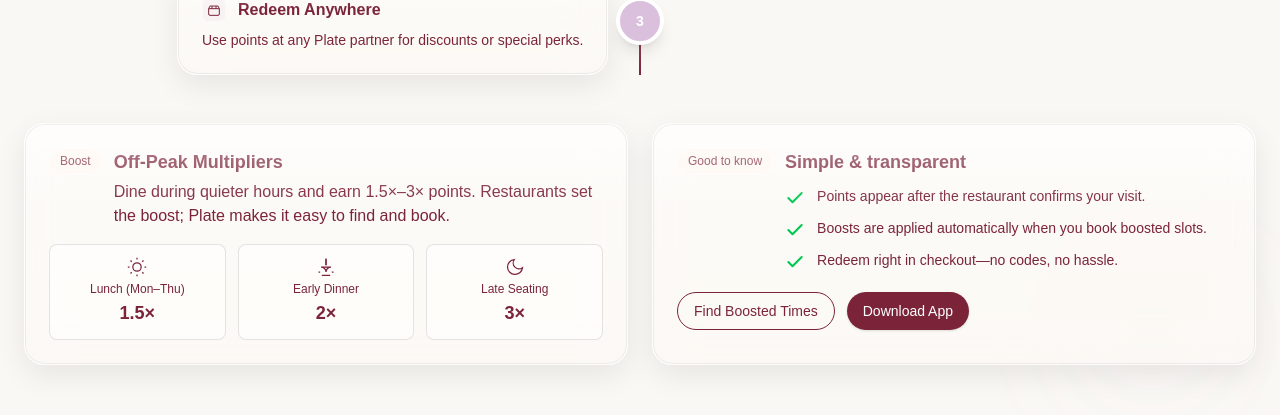
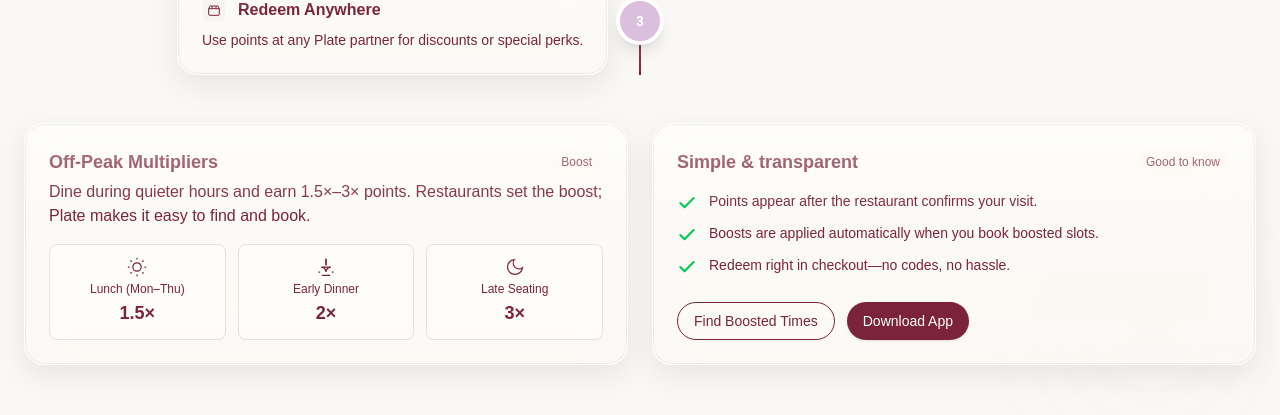
Before and after one commit to qwerty-development/plate-landing-page, a Next.js app: page / in a window 1280 px wide. Shown: the part 1340-1755 px from the top of the page. Built offline with nearby package versions, Linux system fonts and the light colour scheme.

Commit message:
Refactor HowPoints component to improve layout and content presentation. Updated card structures for better alignment and readability, ensuring a more cohesive user experience.

```diff
--- a/app/components/HowPoints.tsx
+++ b/app/components/HowPoints.tsx
@@ -74,16 +74,14 @@
         <div className="mt-12 grid lg:grid-cols-2 gap-6">
           {/* Off-Peak Multipliers Card */}
           <article className="glass p-6 reveal">
-            <div className="flex items-start gap-3">
+            <div className="flex items-center justify-between">
+              <h3 className="text-lg font-semibold">Off-Peak Multipliers</h3>
               <Badge>Boost</Badge>
-              <div className="min-w-0">
-                <h3 className="text-lg font-semibold">Off-Peak Multipliers</h3>
+            </div>
             <p className="mt-1 text-muted-foreground">
-                  Dine during quieter hours and earn 1.5×–3× points. Restaurants
-                  set the boost; Plate makes it easy to find and book.
+              Dine during quieter hours and earn 1.5×–3× points. Restaurants set
+              the boost; Plate makes it easy to find and book.
             </p>
-              </div>
-            </div>
             <div className="mt-4 grid sm:grid-cols-3 gap-3 text-center">
               <div className="rounded-lg bg-white/50 border border-black/10 p-3 flex flex-col items-center justify-center">
                 <SunIcon />
@@ -117,13 +115,13 @@
 
           {/* Simple & Transparent Card */}
           <article
-            className="glass p-6 reveal"
+            className="glass p-6 reveal flex flex-col justify-between"
             style={{ animationDelay: "80ms" }}
           >
-            <div className="flex items-start gap-3">
+            <div className="flex items-center justify-between">
+              <h3 className="text-lg font-semibold">Simple & transparent</h3>
               <Badge>Good to know</Badge>
-              <div className="min-w-0">
-                <h3 className="text-lg font-semibold">Simple & transparent</h3>
+            </div>
             <div className="mt-3 space-y-3">
               <div className="flex items-start gap-3">
                 <CheckmarkIcon />
@@ -134,8 +132,7 @@
               <div className="flex items-start gap-3">
                 <CheckmarkIcon />
                 <p className="text-muted-foreground text-sm -mt-0.5">
-                      Boosts are applied automatically when you book boosted
-                      slots.
+                  Boosts are applied automatically when you book boosted slots.
                 </p>
               </div>
               <div className="flex items-start gap-3">
@@ -143,8 +140,6 @@
                 <p className="text-muted-foreground text-sm -mt-0.5">
                   Redeem right in checkout—no codes, no hassle.
                 </p>
-                  </div>
-                </div>
               </div>
             </div>
             <div className="mt-5 flex flex-wrap gap-3">
```
Lines whose indentation alone changed are shown as unchanged.
